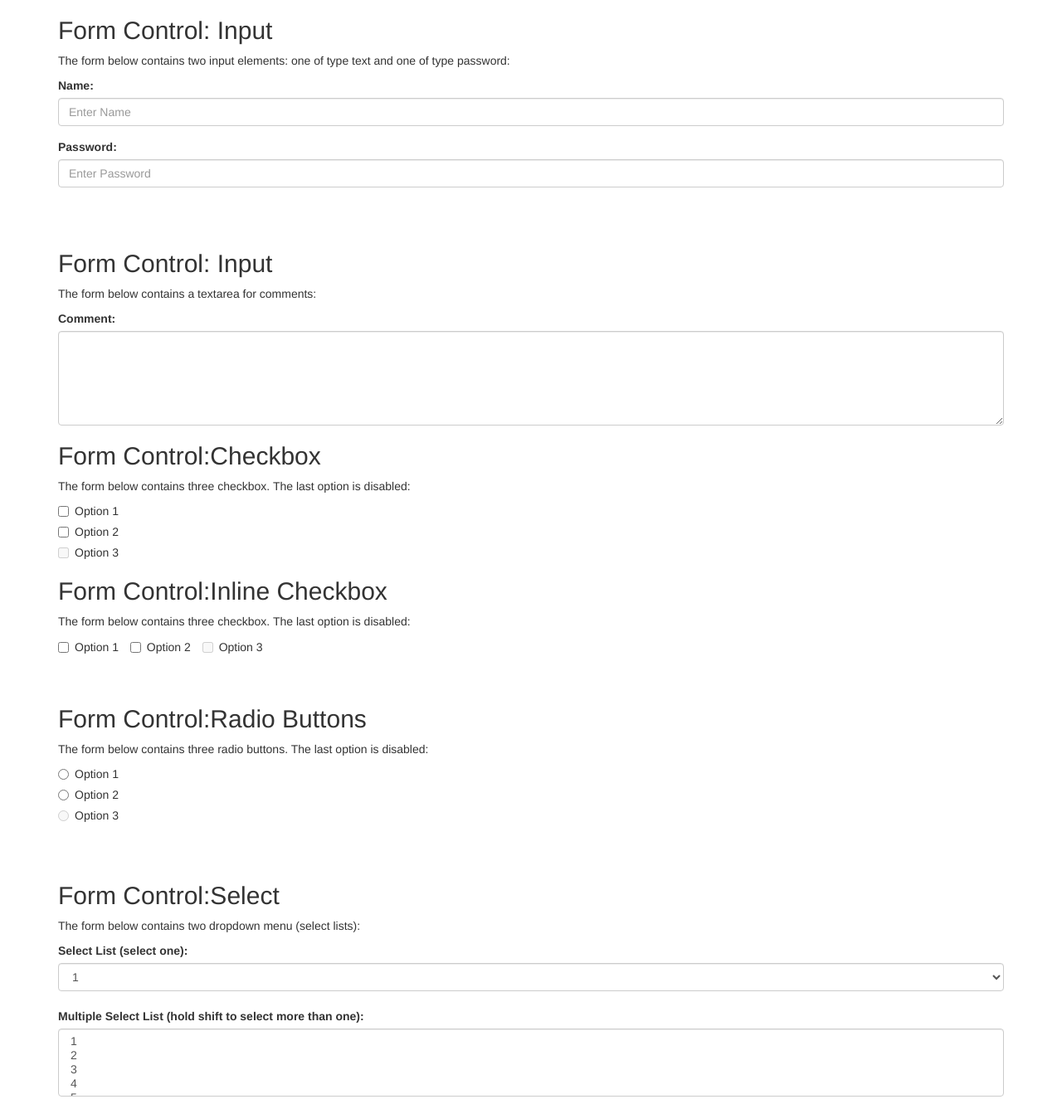
After one commit to rkpust/Bootstrap3Practise, a PHP site: page /BSinputs.php in a window 1280 px wide. The commit adds this page. Shown: the whole page at 83% size. Run offline with PHP 8.4, Linux system fonts and the light colour scheme.

Commit message:
BS Inputs 1 Example

```diff
--- /dev/null
+++ b/BSinputs.php
@@ -0,0 +1,111 @@
+<!DOCTYPE html>
+<html lang="en">
+<head>
+	<meta charset="utf-8">
+	<meta name="viewport" content="width=device-width,  initial-scale=1">
+	<title>BS Inputs Example</title>
+	<link rel="stylesheet" href="css/bootstrap.min.css">
+	<script type="text/javascript" src="js/bootstrap.min.js"></script>
+	<script type="text/javascript" src="js/vendor/jquery-1.12.0.min.js"></script>
+</head>
+
+<body>
+
+	<div class="container">
+		<h2>Form Control: Input</h2>
+		<p>The form below contains two input elements: one of type text and one of type password:</p>
+		<form role="form">
+			<div class="form-group">
+				<label for="user">Name:</label>
+				<input type="text" name="user" class="form-control" id="user" placeholder="Enter Name">
+			</div>
+			<div class="form-group">
+				<label for="pwd">Password:</label>
+				<input type="password" name="password" class="form-control" id="password" placeholder="Enter Password">
+			</div>
+
+		</form>
+
+		<br><br>
+
+		<h2>Form Control: Input</h2>
+		<p>The form below contains a textarea for comments:</p>
+		<form role="form">
+			<div class="form-group">
+				<label for="comment">Comment:</label>
+				<textarea class="form-control" rows="5" id="comment"></textarea>
+			</div>
+		</form>
+
+		<h2>Form Control:Checkbox</h2>
+		<p>The form below contains three checkbox. The last option is disabled:</p>
+		<form role="form">
+			<div class="checkbox">
+				<label><input type="checkbox" value="">Option 1</label>
+			</div>
+			<div class="checkbox">
+				<label><input type="checkbox" value="">Option 2</label>
+			</div>
+			<div class="checkbox disabled">
+				<label><input type="checkbox" value="" disabled>Option 3</label>
+			</div>
+		</form>
+
+
+		<h2>Form Control:Inline Checkbox</h2>
+		<p>The form below contains three checkbox. The last option is disabled:</p>
+		<form role="form">
+
+				<label class="checkbox-inline"><input type="checkbox" value="">Option 1</label>
+				<label class="checkbox-inline"><input type="checkbox" value="">Option 2</label>
+				<label class="checkbox-inline"><input type="checkbox" value="" disabled>Option 3</label>
+
+		</form>
+
+		<br><br>
+
+		<h2>Form Control:Radio Buttons</h2>
+		<p>The form below contains three radio buttons. The last option is disabled:</p>
+		<form role="form">
+			<div class="radio">
+				<label><input type="radio" value="Option 1" name="optradio">Option 1</label>
+			</div>
+			<div class="radio">
+				<label><input type="radio" value="Option 2" name="optradio">Option 2</label>
+			</div>
+			<div class="radio disabled">
+				<label><input type="radio" value="Option 3" name="optradio" disabled>Option 3</label>
+			</div>
+		</form>
+
+		<br><br>
+
+		<h2>Form Control:Select</h2>
+		<p>The form below contains two dropdown menu (select lists):</p>
+		<form role="form">
+			<div class="form-group">
+				<label for="sell">Select List (select one):</label>
+				<select class="form-control" id="sell">
+					<option>1</option>
+					<option>2</option>
+					<option>3</option>
+					<option>4</option>
+				</select>
+
+				<br>
+
+				<label for="sell2">Multiple Select List (hold shift to select more than one):</label>
+				<select multiple class="form-control" id="sell2">
+					<option>1</option>
+					<option>2</option>
+					<option>3</option>
+					<option>4</option>
+					<option>5</option>
+				</select>
+			</div>
+		</form>
+
+     </div>
+
+</body>
+</html>
--- a/index.php
+++ b/index.php
@@ -98,6 +98,9 @@
 			<a href="BSforms.php"> <button type="button" class="
 				btn btn-link">BS Form</button> </a>
 
+			 <a href="BSinputs.php"> <button type="button" class="
+				btn btn-primary">BS Inputs 1</button> </a>
+
 
 
 
```
